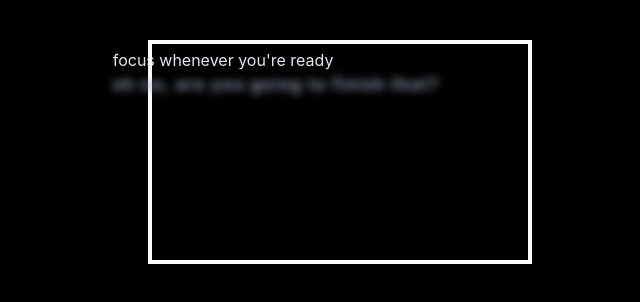
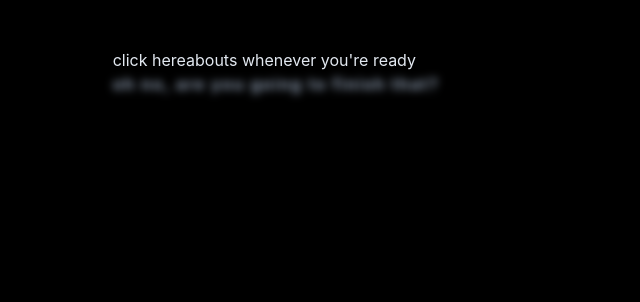
Before and after one commit to yairdyule/type-atron-500.github.io, a Next.js app: page / in a window 1280 px wide. Shown: the top 302 px of the page, without its empty margins (364-1004 px from the left). Built offline with nearby package versions, Linux system fonts and the light colour scheme.

Commit message:
remove textarea borders, edit blur text
Signed-off-by: Jared Jewell <jaje9434@colorado.edu>

```diff
--- a/pages/Components/TypingBox.js
+++ b/pages/Components/TypingBox.js
@@ -8,7 +8,9 @@ export default function TypingBox({ target }) {
   return (
     <div className="m-12 relative ">
       {!isFocused && (
-        <p className=" text-slate-200">focus whenever you're ready</p>
+        <p className=" text-slate-200">
+          click hereabouts whenever you&apos;re ready
+        </p>
       )}
       <textarea
         onChange={(e) => setInput(e.target.value)}
@@ -16,7 +18,7 @@ export default function TypingBox({ target }) {
         onBlur={() => setFocused(false)}
         value={input}
         spellCheck="false"
-        className="bg-transparent top-1/2 left-1/2 -translate-x-1/3 -translate-y-8 border-slate-50 border-4 text-transparent absolute resize-none outline-none w-96 h-56"
+        className="bg-transparent top-1/2 left-1/2 -translate-x-1/3 -translate-y-8  text-transparent absolute resize-none outline-none w-96 h-56"
       ></textarea>
       <DisplayText input={input} target={target} focused={isFocused} />
     </div>
```
